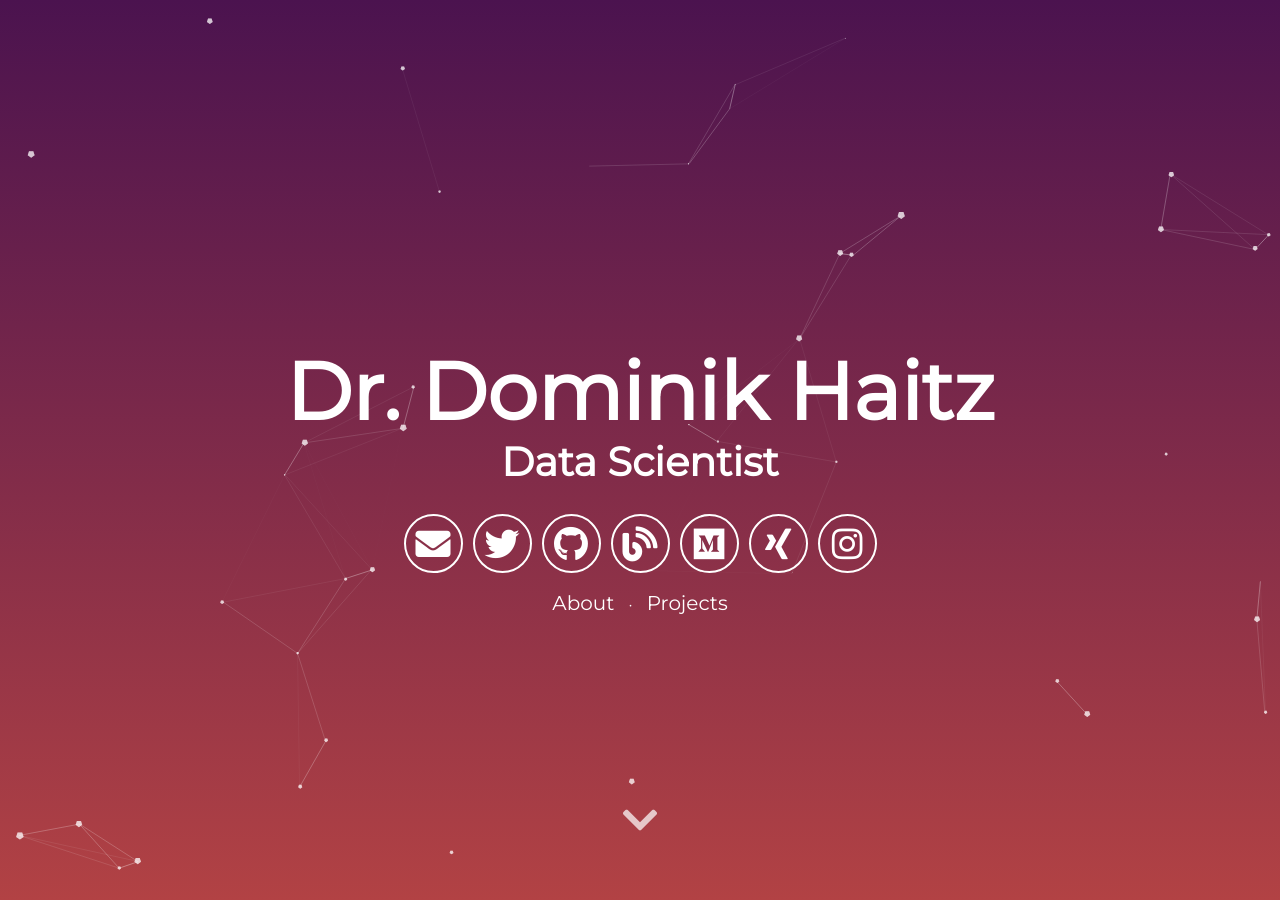
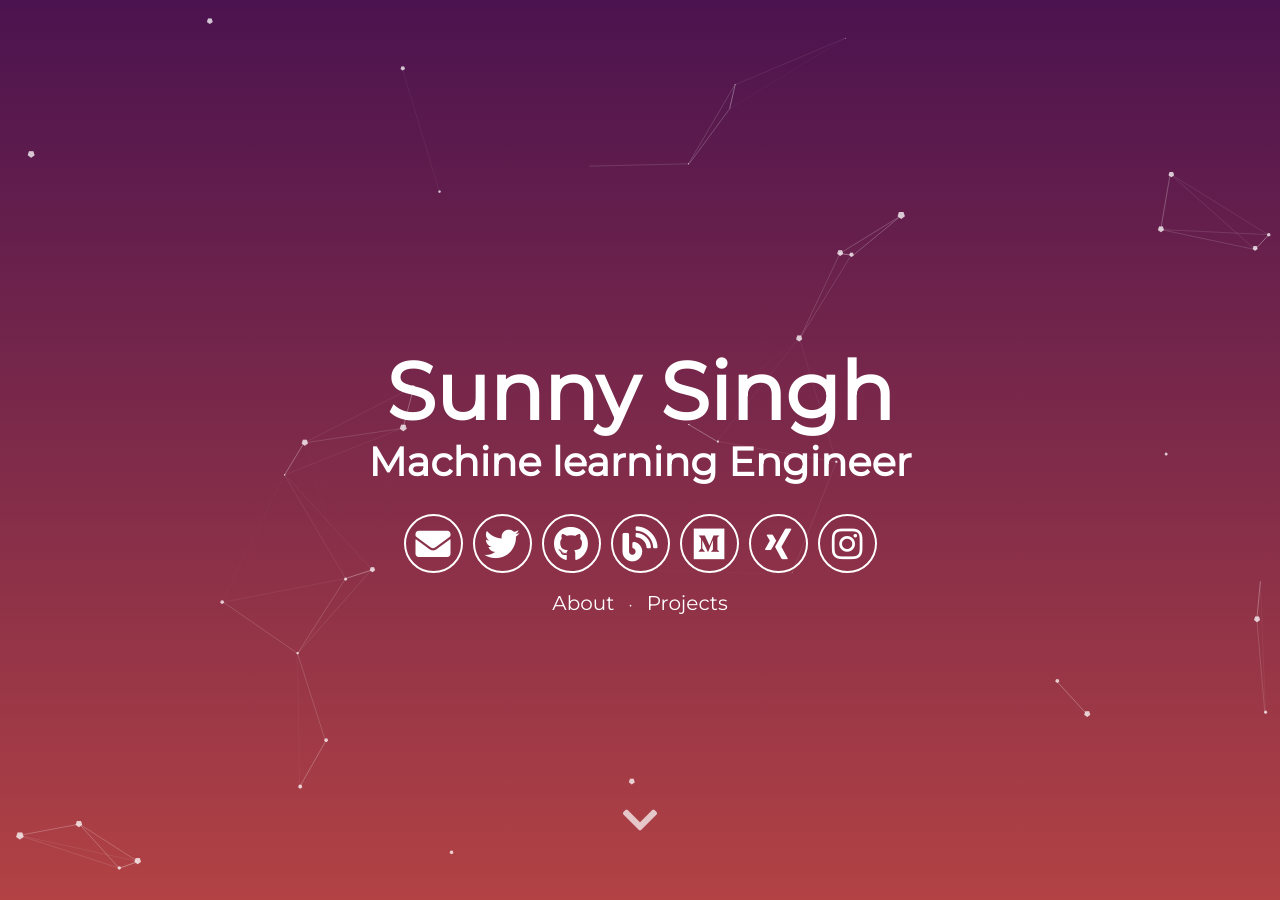
Before and after one commit to arkadee/arkadee.github.io, a Jekyll site: the page built from index.html, in a window 1280 px wide and 900 px high. Built offline with Jekyll 4.4.1, drawn with Linux system fonts in a browser that asks for light colours; some of the changed text lies outside the part shown.

Commit message:
Update _config.yml

```diff
--- a/_config.yml
+++ b/_config.yml
@@ -1,15 +1,15 @@
 # Site settings
-title: Hi, I'm Dominik.
-description: Dominik Haitz' professional portfolio site
+title: Hi, I'm Sunny.
+description: Sunny Singh' professional portfolio site
 # baseurl: "/particle" # the subpath of your site, e.g. /blog
 # url: "localhost:3000" # the base hostname & protocol for your site e.g. http://willianjusten.com.br
 
 # User settings
-username: Dominik Haitz
-user_title: Dr.
-user_job_title: Data Scientist
-email: dominik.haitz [at] gmx.de
-twitter_username: d_haitz
-github_username:  dhaitz
+username: Sunny Singh
+user_title:
+user_job_title: Machine learning Engineer
+email: sunnysinghnitb@gmail.com
+twitter_username: sunnysinghnitb
+github_username:  sunnysinghnitb
 
 exclude: ['package.json', 'src' , 'node_modules']
```
